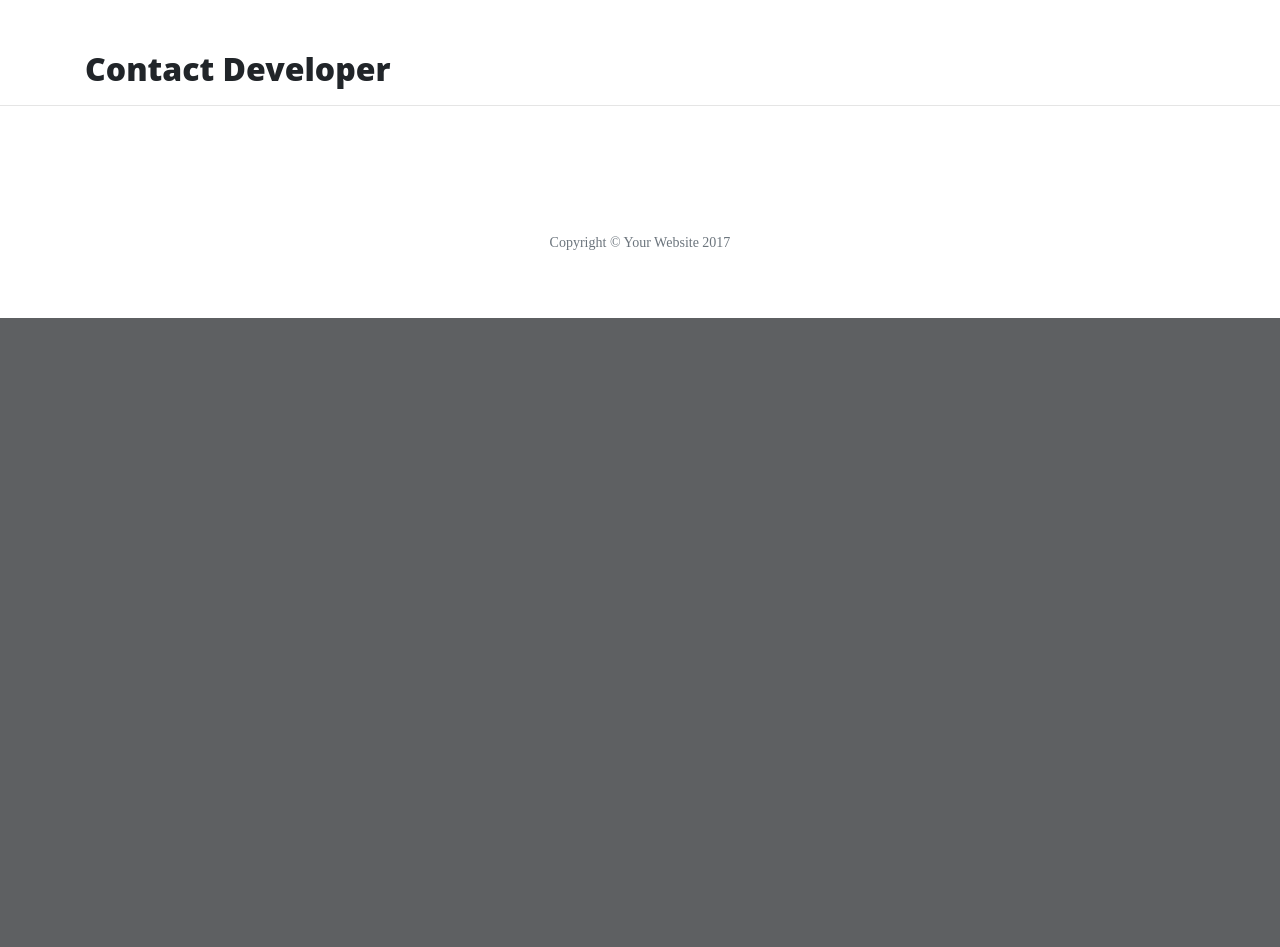
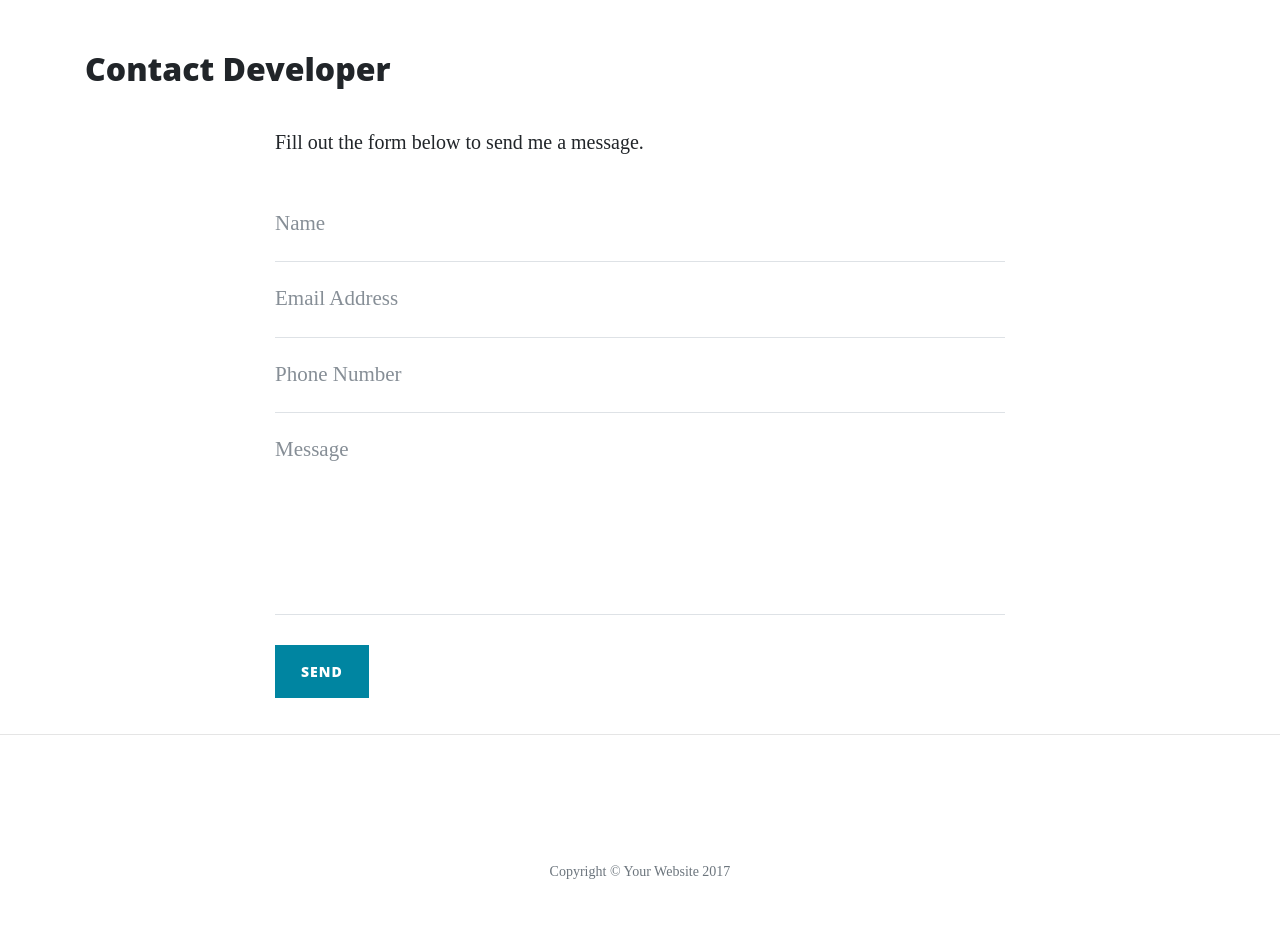
Before and after one commit to GithHayden/IQ-Riddle-Game, a Flask app: page /contact in a window 1280 px wide. Shown: the part 628-1575 px from the top of the page. Before the commit the page ends 946 px from the top, so only its background shows below. Run offline with Flask 2, Linux system fonts and the light colour scheme; some libraries are stand-ins or nearby versions.

Commit message:
Added contact.html form and run.py POST requests

```diff
--- a/run.py
+++ b/run.py
@@ -1,5 +1,5 @@
 import os
-from flask import Flask, render_template
+from flask import Flask, render_template, request
 
 app = Flask(__name__)
 
@@ -8,9 +8,11 @@ def index():
     '''Routing view to render/call index.html in browser'''
     return render_template("index.html", page_heading="Game")
 
-@app.route('/contact')
+@app.route('/contact', methods=["GET", "POST"])
 def contact():
     '''Routing view to render/call contact.html in browser'''
+    if request.method == "POST":
+        print(request.form)
     return render_template("contact.html", page_heading="Contact Developer")
 
 if __name__== '__main__':
--- a/templates/contact.html
+++ b/templates/contact.html
@@ -1,4 +1,54 @@
 <!-- Template logic inheriting from base.html  -->
+
 {% extends 'base.html' %} {% block content %}
 <h2>{{ page_heading }}</h2>
+
+<div class="row">
+    <div class="col-lg-8 col-md-10 mx-auto">
+        {% with messages = get_flashed_messages() %} {% if messages %}
+        <ul class="flashes">
+            {% for message in messages %}
+            <li>{{ message }}</li>
+            {% endfor %}
+        </ul>
+        {% endif %} {% endwith %}
+        <p>Fill out the form below to send me a message.</p>
+
+        <form method="POST" name="sentMessage" id="contactForm">
+            <div class="control-group">
+                <div class="form-group floating-label-form-group controls">
+                    <label>Name</label>
+                    <input type="text" class="form-control" placeholder="Name" name="name" id="name" required data-validation-required-message="Please enter your name.">
+                    <p class="help-block text-danger"></p>
+                </div>
+            </div>
+            <div class="control-group">
+                <div class="form-group floating-label-form-group controls">
+                    <label>Email Address</label>
+                    <input type="email" class="form-control" placeholder="Email Address" name="email" id="email" required data-validation-required-message="Please enter your email address.">
+                    <p class="help-block text-danger"></p>
+                </div>
+            </div>
+            <div class="control-group">
+                <div class="form-group col-xs-12 floating-label-form-group controls">
+                    <label>Phone Number</label>
+                    <input type="tel" class="form-control" placeholder="Phone Number" name="number" id="phone" required data-validation-required-message="Please enter your phone number.">
+                    <p class="help-block text-danger"></p>
+                </div>
+            </div>
+            <div class="control-group">
+                <div class="form-group floating-label-form-group controls">
+                    <label>Message</label>
+                    <textarea rows="5" class="form-control" placeholder="Message" name="message" id="message" required data-validation-required-message="Please enter a message."></textarea>
+                    <p class="help-block text-danger"></p>
+                </div>
+            </div>
+            <br>
+            <div id="success"></div>
+            <div class="form-group">
+                <button type="submit" class="btn btn-primary" id="sendMessageButton">Send</button>
+            </div>
+        </form>
+    </div>
+</div>
 {% endblock %}
```
